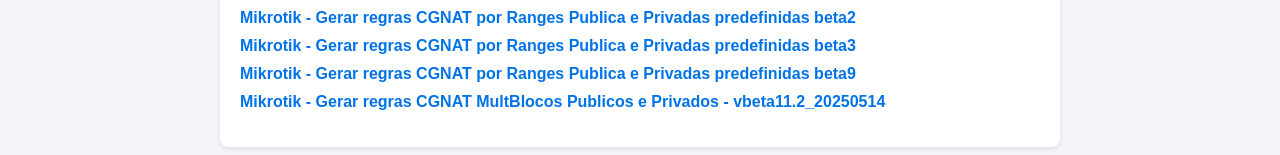
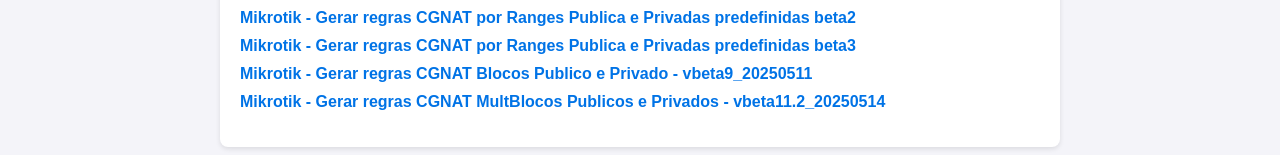
Before and after one commit to Oryonbr/testes.io, a plain HTML site: page index.html in a window 1280 px wide. Shown: the part 232-387 px from the top of the page. Drawn offline with Linux system fonts and the light colour scheme.

Commit message:
Update index.html

```diff
--- a/index.html
+++ b/index.html
@@ -68,7 +68,7 @@
             <li><a href="mikrotik_regras_cgnat_priv_pub_ratio.html">Mikrotik - Gerar regras CGNAT por Ranges Publica e Privadas predefinidas</a></li>
             <li><a href="mikrotik_regras_cgnat_priv_pub_razao_beta2.html">Mikrotik - Gerar regras CGNAT por Ranges Publica e Privadas predefinidas beta2</a></li>
             <li><a href="mikrotik_regras_cgnat_priv_pub_razao_beta3.html">Mikrotik - Gerar regras CGNAT por Ranges Publica e Privadas predefinidas beta3</a></li>
-            <li><a href="mikrotik_regras_cgnat_priv_pub_razao_beta9.html">Mikrotik - Gerar regras CGNAT por Ranges Publica e Privadas predefinidas beta9</a></li>
+            <li><a href="mikrotik_regras_cgnat_priv_pub_razao_beta9.html">Mikrotik - Gerar regras CGNAT Blocos Publico e Privado - vbeta9_20250511</a></li>
             <li><a href="mikrotik_regras_cgnat_multblock_vbeta11.2_20250514.html">Mikrotik - Gerar regras CGNAT MultBlocos Publicos e Privados - vbeta11.2_20250514</a></li>
         </ul>
     </main>
```
